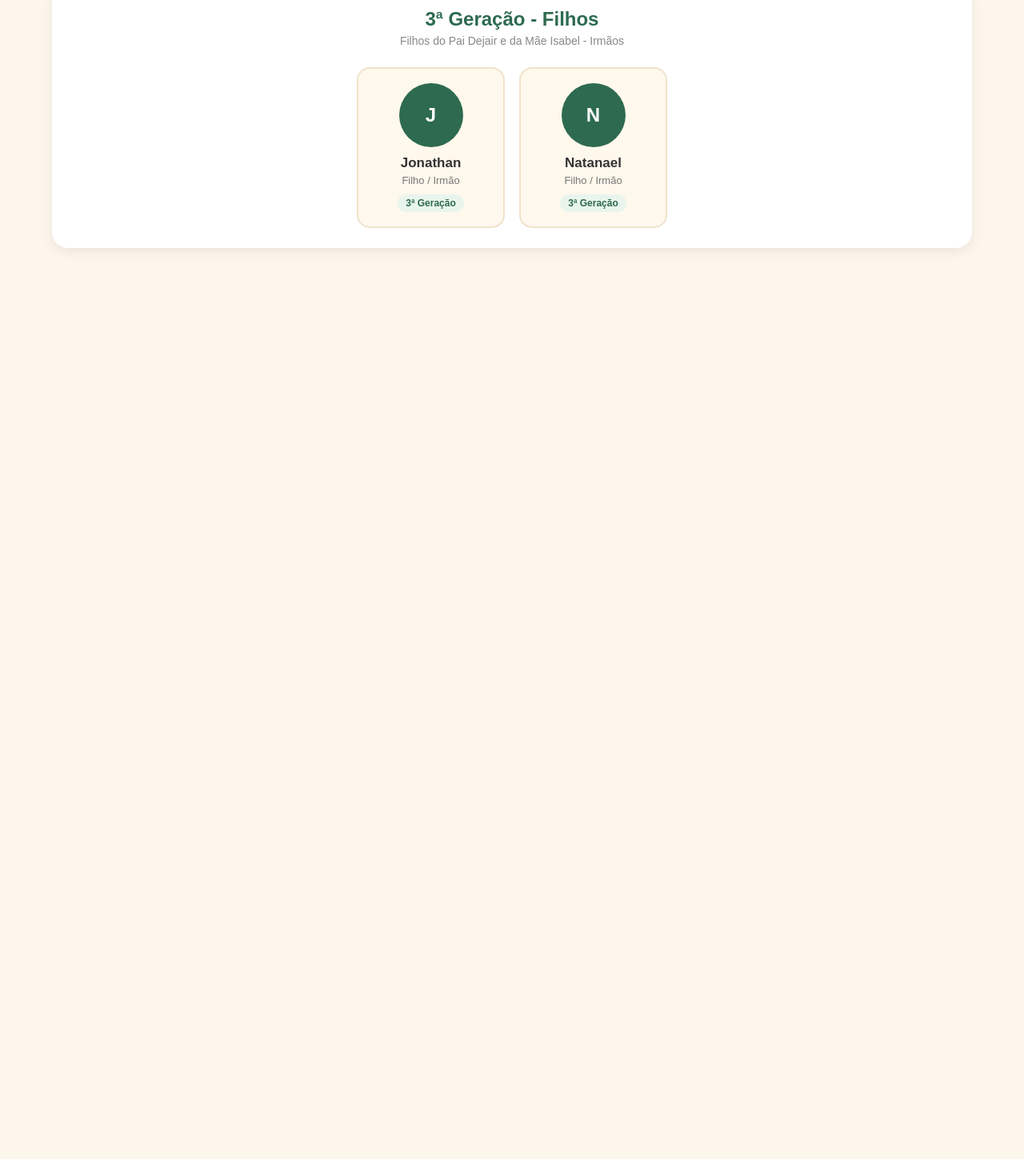
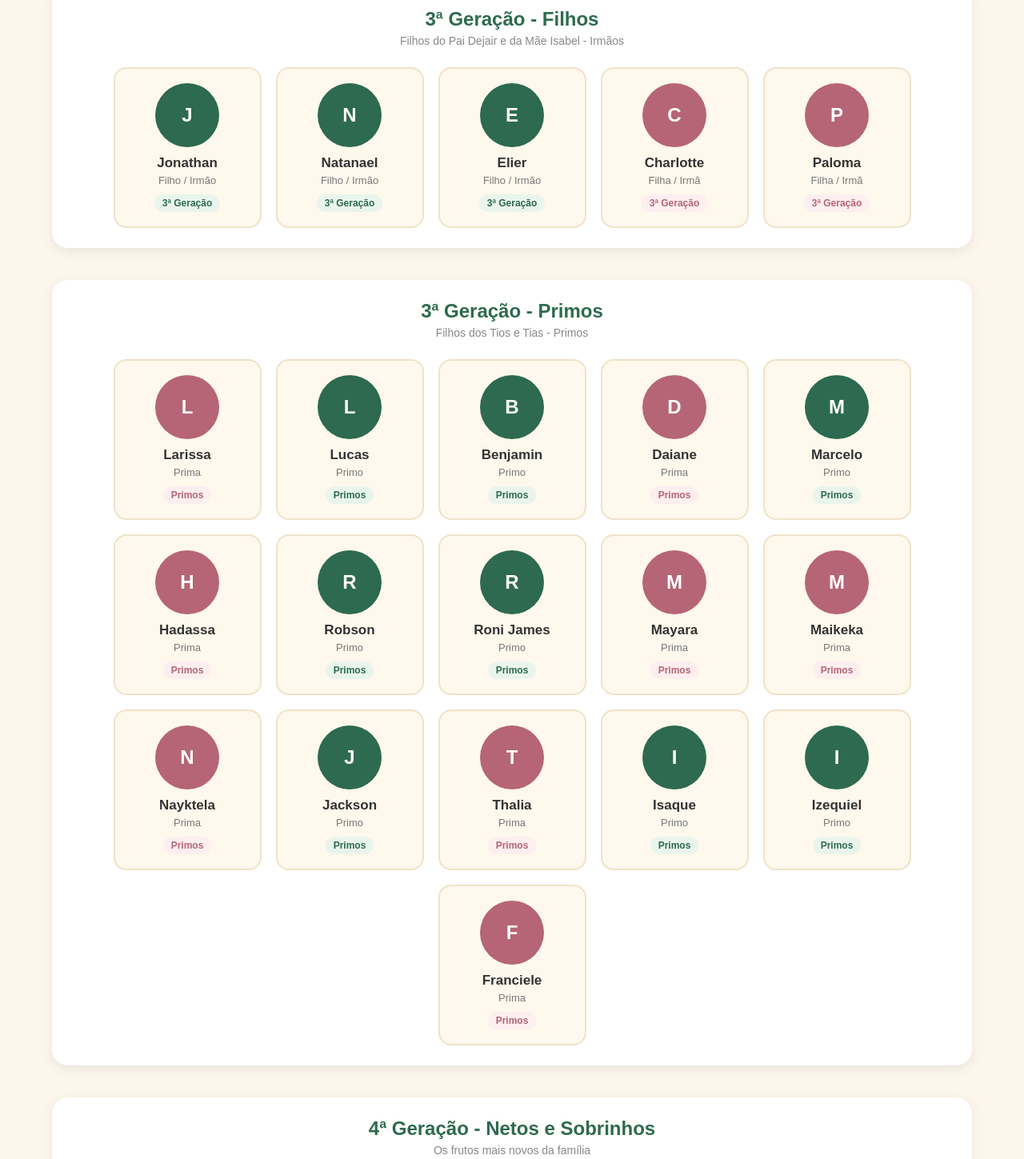
Before and after one commit to jonathananselmo1234-creator/portif-lio-da-familia-ferreira-anselmo, a plain HTML site: page index.html in a window 1280 px wide. Shown: the part 1397-2846 px from the top of the page at 80% size. Before the commit the page ends 1767 px from the top, so only its background shows below. Drawn offline with Linux system fonts and the light colour scheme.

Commit message:
Add family members to 3rd and 4th generations

```diff
--- a/index.html
+++ b/index.html
@@ -74,4 +74,51 @@
   <p class="subtitle">Filhos do Pai Dejair e da Mãe Isabel - Irmãos</p>
   <div class="cards">
     <div class="card"><div class="avatar">J</div><h3>Jonathan</h3><p>Filho / Irmão</p><span class="tag">3ª Geração</span></div>
-    <div class="card"><div class="avatar">N</div><h3>Natanael</h3><p>Filho / Irmão</p><span class="tag">3ª Geração</span></div
+    <div class="card"><div class="avatar">N</div><h3>Natanael</h3><p>Filho / Irmão</p><span class="tag">3ª Geração</span></div>
+    <div class="card"><div class="avatar">E</div><h3>Elier</h3><p>Filho / Irmão</p><span class="tag">3ª Geração</span></div>
+    <div class="card female"><div class="avatar">C</div><h3>Charlotte</h3><p>Filha / Irmã</p><span class="tag">3ª Geração</span></div>
+    <div class="card female"><div class="avatar">P</div><h3>Paloma</h3><p>Filha / Irmã</p><span class="tag">3ª Geração</span></div>
+  </div>
+</div>
+
+<!-- 3ª GERAÇÃO - PRIMOS -->
+<div class="generation">
+  <h2>3ª Geração - Primos</h2>
+  <p class="subtitle">Filhos dos Tios e Tias - Primos</p>
+  <div class="cards">
+    <div class="card female"><div class="avatar">L</div><h3>Larissa</h3><p>Prima</p><span class="tag">Primos</span></div>
+    <div class="card"><div class="avatar">L</div><h3>Lucas</h3><p>Primo</p><span class="tag">Primos</span></div>
+    <div class="card"><div class="avatar">B</div><h3>Benjamin</h3><p>Primo</p><span class="tag">Primos</span></div>
+    <div class="card female"><div class="avatar">D</div><h3>Daiane</h3><p>Prima</p><span class="tag">Primos</span></div>
+    <div class="card"><div class="avatar">M</div><h3>Marcelo</h3><p>Primo</p><span class="tag">Primos</span></div>
+    <div class="card female"><div class="avatar">H</div><h3>Hadassa</h3><p>Prima</p><span class="tag">Primos</span></div>
+    <div class="card"><div class="avatar">R</div><h3>Robson</h3><p>Primo</p><span class="tag">Primos</span></div>
+    <div class="card"><div class="avatar">R</div><h3>Roni James</h3><p>Primo</p><span class="tag">Primos</span></div>
+    <div class="card female"><div class="avatar">M</div><h3>Mayara</h3><p>Prima</p><span class="tag">Primos</span></div>
+    <div class="card female"><div class="avatar">M</div><h3>Maikeka</h3><p>Prima</p><span class="tag">Primos</span></div>
+    <div class="card female"><div class="avatar">N</div><h3>Nayktela</h3><p>Prima</p><span class="tag">Primos</span></div>
+    <div class="card"><div class="avatar">J</div><h3>Jackson</h3><p>Primo</p><span class="tag">Primos</span></div>
+    <div class="card female"><div class="avatar">T</div><h3>Thalia</h3><p>Prima</p><span class="tag">Primos</span></div>
+    <div class="card"><div class="avatar">I</div><h3>Isaque</h3><p>Primo</p><span class="tag">Primos</span></div>
+    <div class="card"><div class="avatar">I</div><h3>Izequiel</h3><p>Primo</p><span class="tag">Primos</span></div>
+    <div class="card female"><div class="avatar">F</div><h3>Franciele</h3><p>Prima</p><span class="tag">Primos</span></div>
+  </div>
+</div>
+
+<!-- 4ª GERAÇÃO - NETOS -->
+<div class="generation">
+  <h2>4ª Geração - Netos e Sobrinhos</h2>
+  <p class="subtitle">Os frutos mais novos da família</p>
+  <div class="cards">
+    <div class="card female"><div class="avatar">E</div><h3>Esther Yasmin</h3><p>Neta / Sobrinha</p><span class="tag">4ª Geração</span></div>
+    <div class="card female"><div class="avatar">B</div><h3>Brenda</h3><p>Neta / Sobrinha</p><span class="tag">4ª Geração</span></div>
+    <div class="card female"><div class="avatar">B</div><h3>Bianca</h3><p>Neta / Sobrinha</p><span class="tag">4ª Geração</span></div>
+  </div>
+</div>
+
+<footer>
+  Feito com ❤️ pela Família Ferreira Anselmo
+</footer>
+
+</body>
+</html>
```
